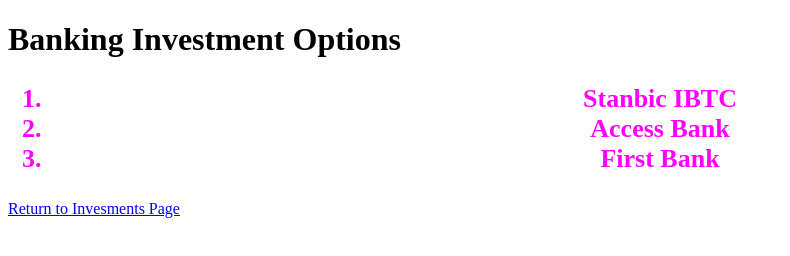
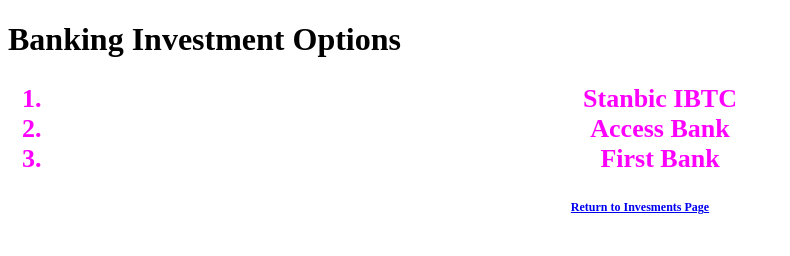
Before and after one commit to sbecng/mysbecng, a plain HTML site: page Banking.html in a window 1280 px wide. Shown: the whole page, without its empty margins (0-790 px from the left). Drawn offline with Linux system fonts and the light colour scheme.

Commit message:
Update mycss.css

```diff
--- a/mycss.css
+++ b/mycss.css
@@ -24,6 +24,12 @@
       font-size: 26px;
       font-weight:bold;
     }
+    #myRet{
+      font-size: 12px;
+      font-weight:bold;
+      color: red;
+      text-align: center;
+    }
     .myitems{
       font-size: 26px;
       font-weight:bold;
```
